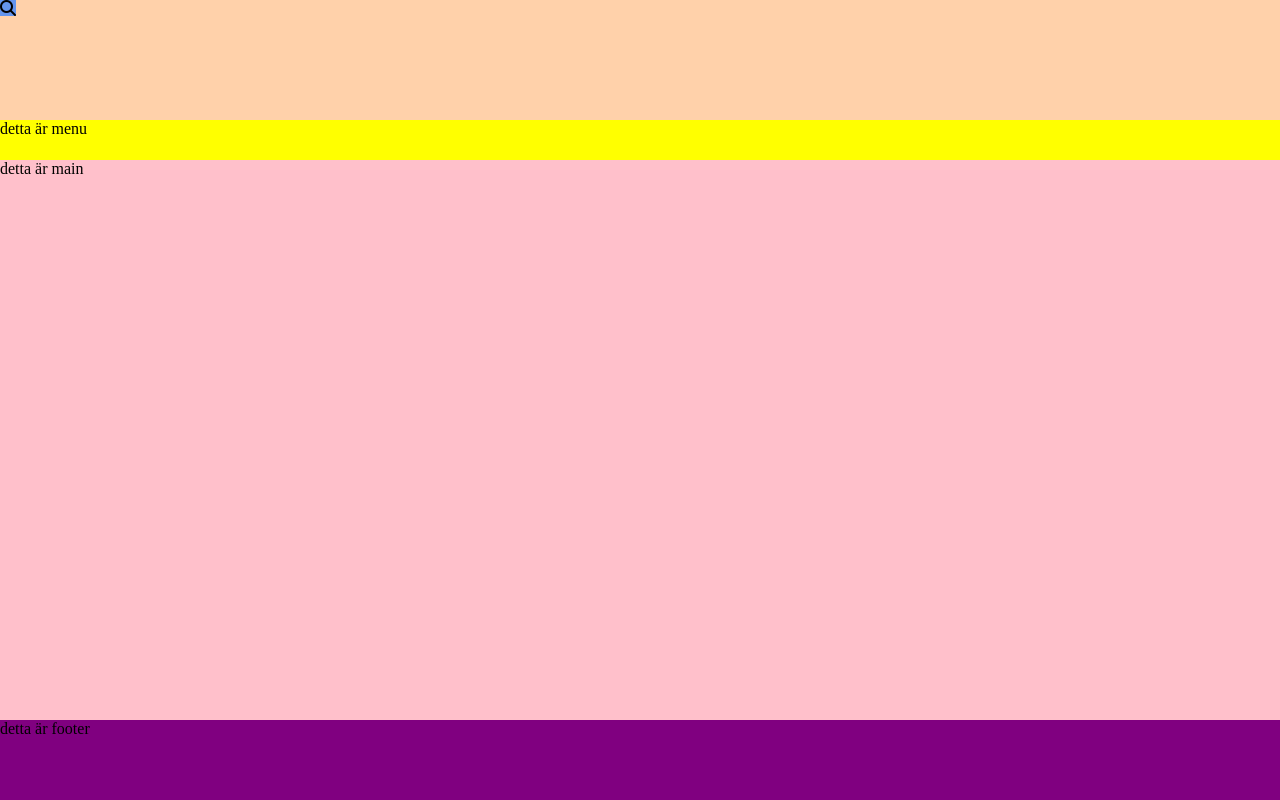
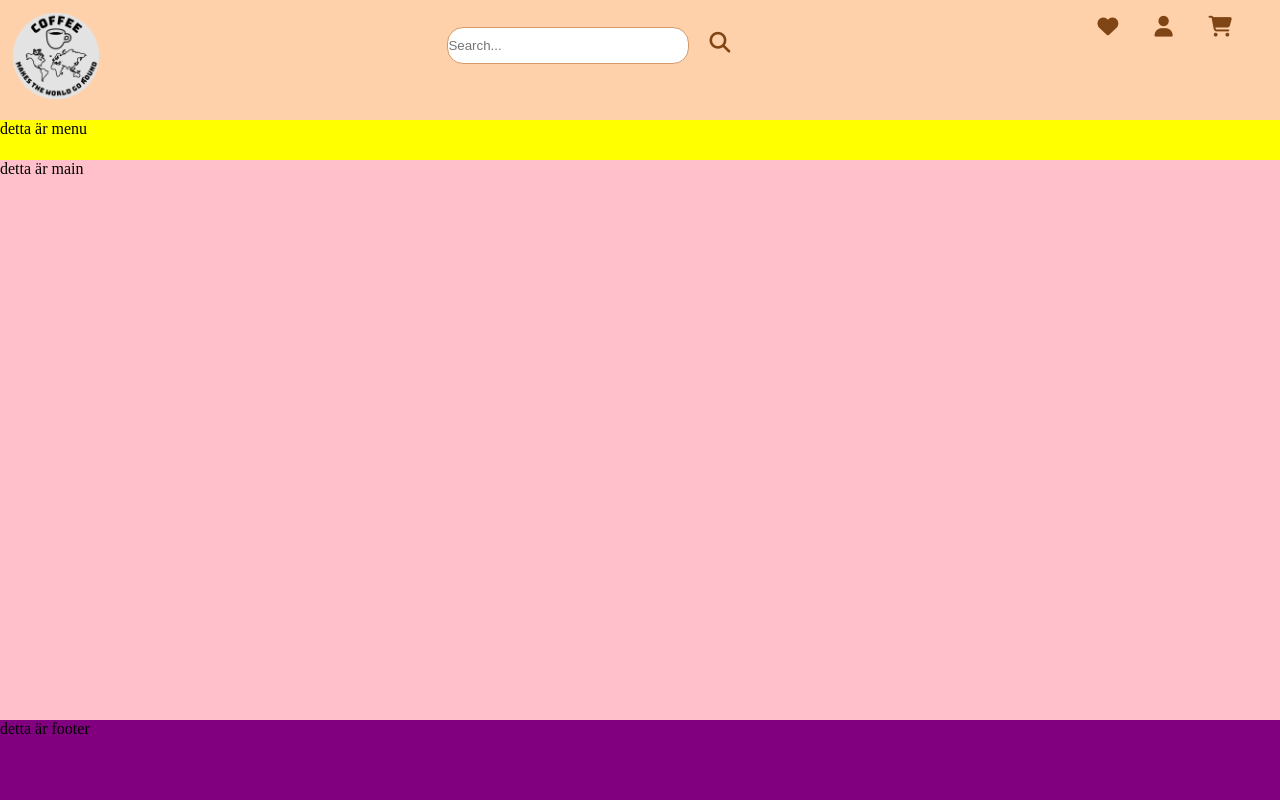
Before and after one commit to elinalm/ovning.js2, a plain HTML site: page index.html in a window 1280 px wide. Drawn offline with Linux system fonts and the light colour scheme.

Commit message:
Logo, icons and searchbar

```diff
--- a/index.html
+++ b/index.html
@@ -16,7 +16,16 @@
   <body>
     <div class="grid">
       <header>
-        <i class="fas fa-search"></i>
+        <img class="logo" src="./logo.png" alt="Logo" />
+        <div class="searchBar">
+          <input type="text" placeholder="Search..." />
+          <i class="fas fa-search"></i>
+        </div>
+        <div class="icons">
+          <i class="fas fa-heart"></i>
+          <i class="fas fa-user"></i>
+          <i class="fas fa-shopping-cart"></i>
+        </div>
       </header>
       <div class="menu">detta är menu</div>
       <main>
--- a/style.css
+++ b/style.css
@@ -1,6 +1,6 @@
 * {
   margin: 0;
-  background-color: cornflowerblue;
+  /* background-color: cornflowerblue; */
   padding: 0;
 }
 
@@ -20,6 +20,8 @@
 header {
   grid-area: header;
   background-color: #ffd1aa;
+  display: flex;
+  justify-content: space-between;
 }
 
 .menu {
@@ -41,3 +43,31 @@ footer {
   grid-area: footer;
   background-color: purple;
 }
+
+.logo {
+  width: 6rem;
+  height: 6rem;
+  margin: 0.5rem;
+}
+
+i {
+  font-size: 1.3rem;
+  margin: 1rem;
+  display: flex;
+  color: #804515;
+}
+
+input {
+  height: 40%;
+  width: 15rem;
+  border-radius: 1rem;
+  border: 1px solid #d49a6a;
+}
+
+.searchBar {
+  margin: 1rem;
+}
+
+.icons {
+  margin-right: 2rem;
+}
```
